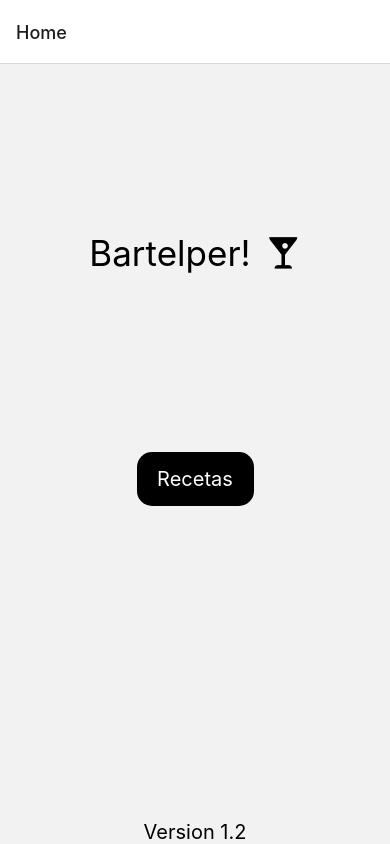
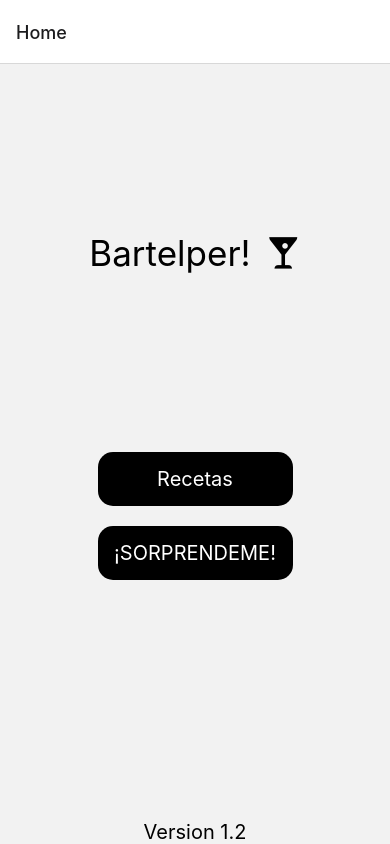
Before and after one commit to sotech/bart-drink, a React Native app: screen /Home in a window 390 px wide. Built offline with nearby package versions, Linux system fonts and the light colour scheme.

Commit message:
Modal - Sorprendeme

```diff
--- /dev/null
+++ b/src/components/RecetaModal.js
@@ -0,0 +1,86 @@
+import React, { useState } from 'react';
+import { Modal, StyleSheet, View, Text, Button, TouchableOpacity } from 'react-native'
+
+const RecetaModal = ({ receta, closeModal }) => {
+  const { titulo = '', ingredientes = '', instrucciones = '' } = receta ?? {};
+
+  return (
+    <Modal
+      animationType="slide"
+      transparent={true}
+    >
+      <View
+        onPress={closeModal}
+        style={styles.centeredView}
+      >
+        <View style={styles.modalView}>
+          <View style={styles.tituloContainer}>
+            <Text style={styles.titulo}>{titulo}</Text>
+          </View>
+          <View style={styles.ingredientesContainer}>
+            <Text style={styles.ingredientes}>{ingredientes}</Text>
+          </View>
+          <View style={styles.instruccionesContainer}>
+            <Text style={styles.instrucciones}>{instrucciones}</Text>
+          </View>
+          <TouchableOpacity
+          style={styles.button}
+          onPress={closeModal}>
+            <Text style={styles.buttonText}>Cerrar</Text>
+          </TouchableOpacity>
+        </View>
+      </View>
+    </Modal>
+  )
+}
+
+const styles = StyleSheet.create({
+  centeredView: {
+    flex:1,
+    justifyContent: 'center',
+    alignItems: 'center',
+  },
+  modalView: {
+    marginHorizontal:20,
+    backgroundColor: 'lightgray',
+    borderRadius: 20,
+    padding:20,
+    borderWidth:1,
+    alignItems:'center'
+  },
+  titulo:{
+    textDecorationLine:'underline',
+    fontSize:25,
+    fontWeight:'bold',
+    marginBottom:20,
+  },
+  ingredientesContainer: {
+    marginVertical:20,
+    alignSelf:'flex-start'
+  },
+  instruccionesContainer:{
+    justifyContent:'center',
+  },
+  ingredientes:{
+    fontSize:23,
+  },
+  instrucciones:{
+    fontSize:20,
+    fontStyle:'italic',
+    marginVertical:20,
+  },
+  button:{
+    backgroundColor:'#000',
+    padding:20,
+    borderWidth:1,
+    borderRadius:20,
+    marginVertical:20,
+    width:'50%'
+  },
+  buttonText:{
+    fontSize:20,
+    color:'white'
+  }
+});
+
+export default RecetaModal
--- a/src/screens/HomeScreen.js
+++ b/src/screens/HomeScreen.js
@@ -1,14 +1,28 @@
-import React from 'react';
+import React,{useState} from 'react';
 import Screens from '../utils/Screens';
-import {Text,View,StyleSheet, TouchableOpacity,Alert} from 'react-native';
+import {Text,View,StyleSheet, TouchableOpacity} from 'react-native';
 import { Entypo } from '@expo/vector-icons';
 import Utilities from '../utils/Utilities'
+import RecetasAPI from '../utils/RecetasAPI';
+import RecetaModal from '../components/RecetaModal';
 
 function HomeScreen({navigation}) {
   const versionActual = Utilities.GetVersionActual();
+  const [recetaRandom, setRecetaRandom] = useState(null)
+  const [modalVisible, setModalVisible] = useState(false);
 
+  const handleSorprendemePressed = async() => {
+    const receta = await RecetasAPI.ObtenerRecetaAlAzar();
+    setRecetaRandom(receta);
+    setModalVisible(true);
+  }
+
+  const closeModal = () =>{
+    setModalVisible(false);
+  }
   return (
     <View style={styles.container}>
+      {modalVisible && <RecetaModal receta={recetaRandom} closeModal={closeModal}/>}
       <View style={styles.mainTitleContainer}>
         <Text style={styles.mainTitleText}>Bartelper!</Text>
         <Entypo name="drink" size={35} color="black" />
@@ -18,6 +32,11 @@ function HomeScreen({navigation}) {
           onPress={() => navigation.navigate(Screens.RECETAS)}
           style={styles.button}>
           <Text style={styles.buttonText}>Recetas</Text>
+        </TouchableOpacity>
+        <TouchableOpacity
+          onPress={handleSorprendemePressed}
+          style={styles.button}>
+          <Text style={styles.buttonText}>¡SORPRENDEME!</Text>
         </TouchableOpacity>
       </View>
       <View>
@@ -35,7 +54,7 @@ const styles = StyleSheet.create({
   button:{
     backgroundColor:'black',
     padding:15,
-    width:'30%',
+    width:'50%',
     borderRadius:15,
     margin:10,
   },
--- a/src/screens/RecetasScreen.js
+++ b/src/screens/RecetasScreen.js
@@ -11,6 +11,7 @@ const RecetasScreen = ({ navigation }) => {
   const [filteredRecetas,setFilteredRecetas] = useState([]);
   const [search,setSearch] = useState('')
   const searchInput = useRef(null)
+
   useFocusEffect(
     React.useCallback(() => {
       PopulateRecetas();
@@ -20,6 +21,11 @@ const RecetasScreen = ({ navigation }) => {
   useEffect(()=>{
     filterRecetas()
   },[search])
+
+  useEffect(()=>{
+    setFilteredRecetas(recetas)
+  },[recetas])
+
   const handleSearchChange = (text) =>{
     setSearch(text)
   }
--- a/src/utils/RecetasAPI.js
+++ b/src/utils/RecetasAPI.js
@@ -51,6 +51,18 @@ const GuardarReceta = async(receta) =>{
 }
 
 /**
+ *Devuelve una receta al azar, sino devuelve null
+ *
+ */
+const ObtenerRecetaAlAzar = async() => {
+  const recetas = await ObtenerRecetas()
+  if(recetas.length > 0){
+    return recetas[Math.floor(Math.random() * (recetas.length))]
+  }
+  return null
+}
+
+/**
  *Limpia la memoria del telefono relacionada a esta aplicacion
  *
  */
@@ -63,5 +75,6 @@ export default {
   GuardarRecetas,
   GuardarReceta,
   ClearRecetas,
-  ExisteReceta
+  ExisteReceta,
+  ObtenerRecetaAlAzar
 };
```
